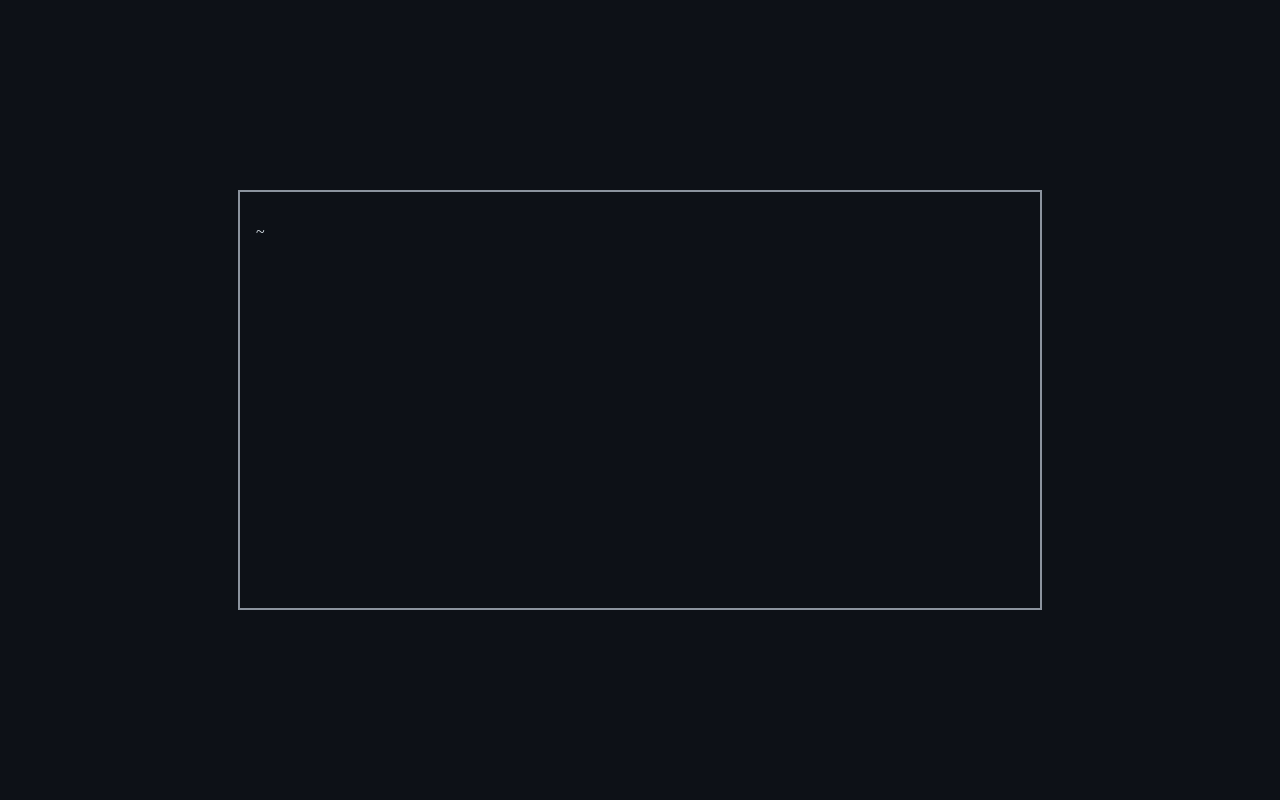
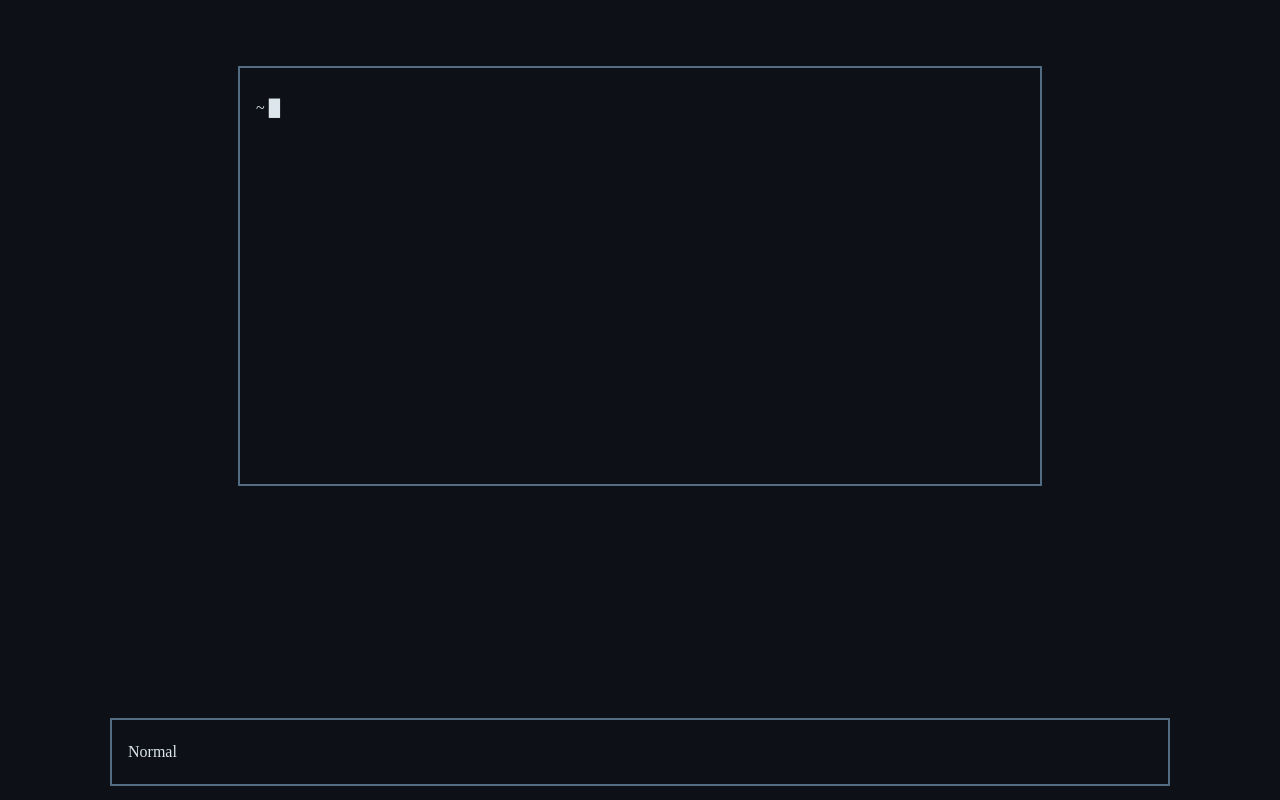
Before and after one commit to george-greene/text-editor, a website built with Vite: page electron/index.html in a window 1280 px wide. Built offline with nearby package versions, Linux system fonts and the light colour scheme; files whose address does not match are found by name.

Commit message:
change title, add status bar, style changes, cursor block

```diff
--- a/electron/index.html
+++ b/electron/index.html
@@ -2,13 +2,14 @@
 <html>
   <head>
     <meta charset="UTF-8" />
-    <title>Hello World!</title>
+    <title>Text Editor</title>
 
   </head>
   <body>
-    <div id="editor">
+    <div id="editor" class="outline">
       <p id="paragraph"></p>
     </div>
+    <div id="status-line" class="outline">Normal</div>
     <script type="module" src="/src/renderer.ts"></script>
   </body>
 </html>
--- a/electron/src/index.css
+++ b/electron/src/index.css
@@ -19,15 +19,14 @@ html {
 }
 
 body {
-  align-items: center;
   background-color: #27374D;
   background-color: #0d1117;
   color: #DDE6ED;
-  display: flex;
+  display: grid;
   font-family: NotoMono;
   font-size: 1rem;
+  gap: 1rem;
   height: 100%;
-  justify-content: center;
   line-height: 1;
   margin: 0px;
 }
@@ -35,10 +34,7 @@ body {
 #editor {
   display: block;
   height: calc(1rem * 24);
-  outline: solid 2px #526D82;
-  outline-color: #8d96a0;
-  outline-color: #8b949e;
-  outline-offset: 1rem;
+  place-self: center;
   width: calc(1rem * 48);
 }
 
@@ -46,3 +42,18 @@ body {
   text-wrap: wrap;
   word-break: break-all;
 }
+
+#status-line {
+  align-self: end;
+  align-items: center;
+  display: flex;
+  height: 2rem;
+  justify-self: center;
+  margin-bottom: 2rem;
+  width: 80%;
+}
+
+.outline {
+  outline: solid 2px #526D82;
+  outline-offset: 1rem;
+}
--- a/electron/src/renderer.ts
+++ b/electron/src/renderer.ts
@@ -30,11 +30,14 @@ import './index.css';
 
 let editor = document.getElementById("editor");
 let paragraph = document.getElementById("paragraph");
-let text = "~ ";
+let statusLine = document.getElementById("status-line");
+// let text = "~ ";
+let text = "~ " + "\u2588";
 
 paragraph.innerText = text;
 
 let isControlPressed = false;
+let mode = "Normal";
 
 window.addEventListener("keydown", (event) => {
   switch (event.key) {
```
